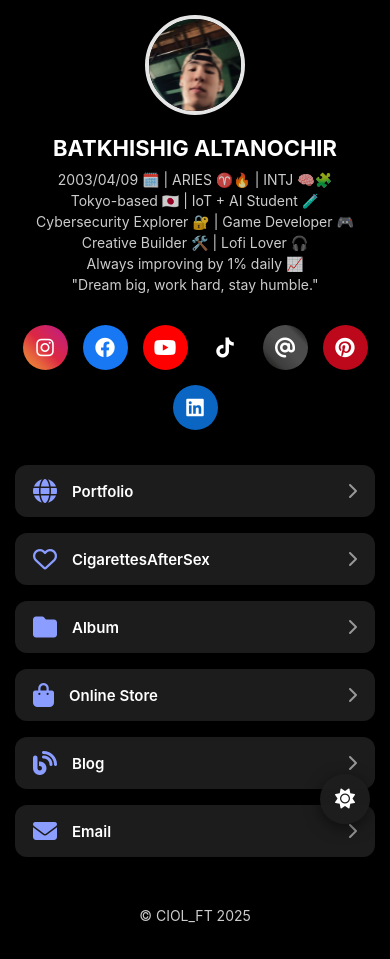
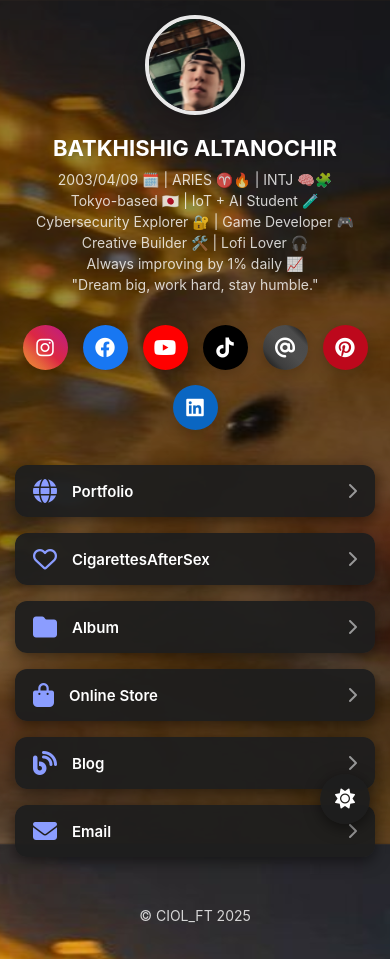
Before and after one commit to ab24367010/ciol, a plain HTML site: page index.html in a window 390 px wide. Both pictures are taken after a click on the button "Toggle dark mode". Drawn offline with Linux system fonts and the light colour scheme.

Commit message:
Add responsive background image support for all devices and dark mode

```diff
--- a/script.js
+++ b/script.js
@@ -14,24 +14,30 @@ document.addEventListener('DOMContentLoaded', function() {
 
     // Check for saved theme preference
     const currentTheme = localStorage.getItem('theme') || 'light';
-    if (currentTheme === 'dark') {
-        document.body.classList.add('dark-mode');
-        themeIcon.classList.remove('fa-moon');
-        themeIcon.classList.add('fa-sun');
+
+    function updateTheme(isDark) {
+        if (isDark) {
+            document.body.classList.add('dark-mode');
+            themeIcon.classList.remove('fa-moon');
+            themeIcon.classList.add('fa-sun');
+            // Uncomment the line below if you want different background for dark mode
+            document.body.style.backgroundImage = "url('images/background-dark.jpeg')";
+        } else {
+            document.body.classList.remove('dark-mode');
+            themeIcon.classList.remove('fa-sun');
+            themeIcon.classList.add('fa-moon');
+            // Uncomment the line below to restore original background
+            document.body.style.backgroundImage = "url('images/background.jpeg')";
+        }
     }
 
+    // Apply saved theme
+    updateTheme(currentTheme === 'dark');
+
     themeToggle.addEventListener('click', function() {
-        document.body.classList.toggle('dark-mode');
-
-        if (document.body.classList.contains('dark-mode')) {
-            themeIcon.classList.remove('fa-moon');
-            themeIcon.classList.add('fa-sun');
-            localStorage.setItem('theme', 'dark');
-        } else {
-            themeIcon.classList.remove('fa-sun');
-            themeIcon.classList.add('fa-moon');
-            localStorage.setItem('theme', 'light');
-        }
+        const isDark = !document.body.classList.contains('dark-mode');
+        updateTheme(isDark);
+        localStorage.setItem('theme', isDark ? 'dark' : 'light');
     });
 
     // Back to Top Button
--- a/styles.css
+++ b/styles.css
@@ -39,13 +39,33 @@ body {
     align-items: center;
     padding: 20px;
     color: var(--card-text);
-    transition: background-color 0.3s ease;
+    transition: background-image 0.5s ease, background-color 0.3s ease;
+    position: relative;
+}
+
+body::before {
+    content: '';
+    position: fixed;
+    top: 0;
+    left: 0;
+    width: 100%;
+    height: 100%;
+    background: rgba(0, 0, 0, 0);
+    transition: background-color 0.5s ease;
+    pointer-events: none;
+    z-index: 0;
+}
+
+body.dark-mode::before {
+    background: rgba(0, 0, 0, 0.4);
 }
 
 .container {
     max-width: 680px;
     width: 100%;
     animation: fadeIn 0.8s ease-in;
+    position: relative;
+    z-index: 1;
 }
 
 /* Profile Section */
@@ -331,6 +351,16 @@ body {
         background-position: right center;
     }
 
+    /* Uncomment below to use different backgrounds on tablets
+    body {
+        background-image: url(images/background-tablet.jpeg);
+    }
+
+    body.dark-mode {
+        background-image: url(images/background-tablet-dark.jpeg);
+    }
+    */
+
     .profile-name {
         font-size: 24px;
     }
@@ -356,6 +386,16 @@ body {
         padding: 15px;
         background-position: right center;
     }
+
+    /* Uncomment below to use different backgrounds on mobile
+    body {
+        background-image: url(images/background-mobile.jpeg);
+    }
+
+    body.dark-mode {
+        background-image: url(images/background-mobile-dark.jpeg);
+    }
+    */
 
     .profile-image {
         width: 100px;
```
Also changed, not shown: images/background-dark.jpeg (renamed from images/11.jpeg), 1 other file.
